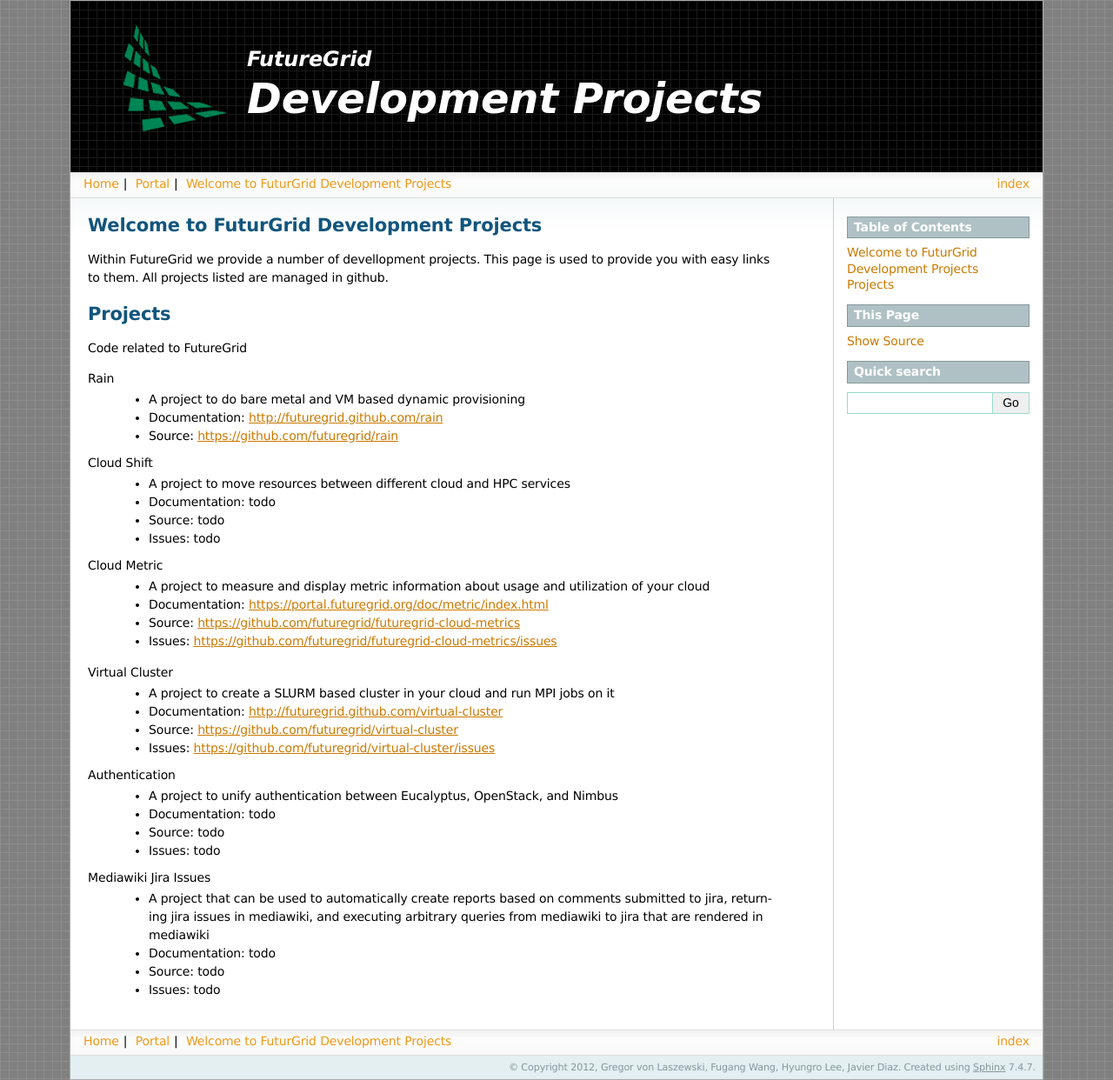
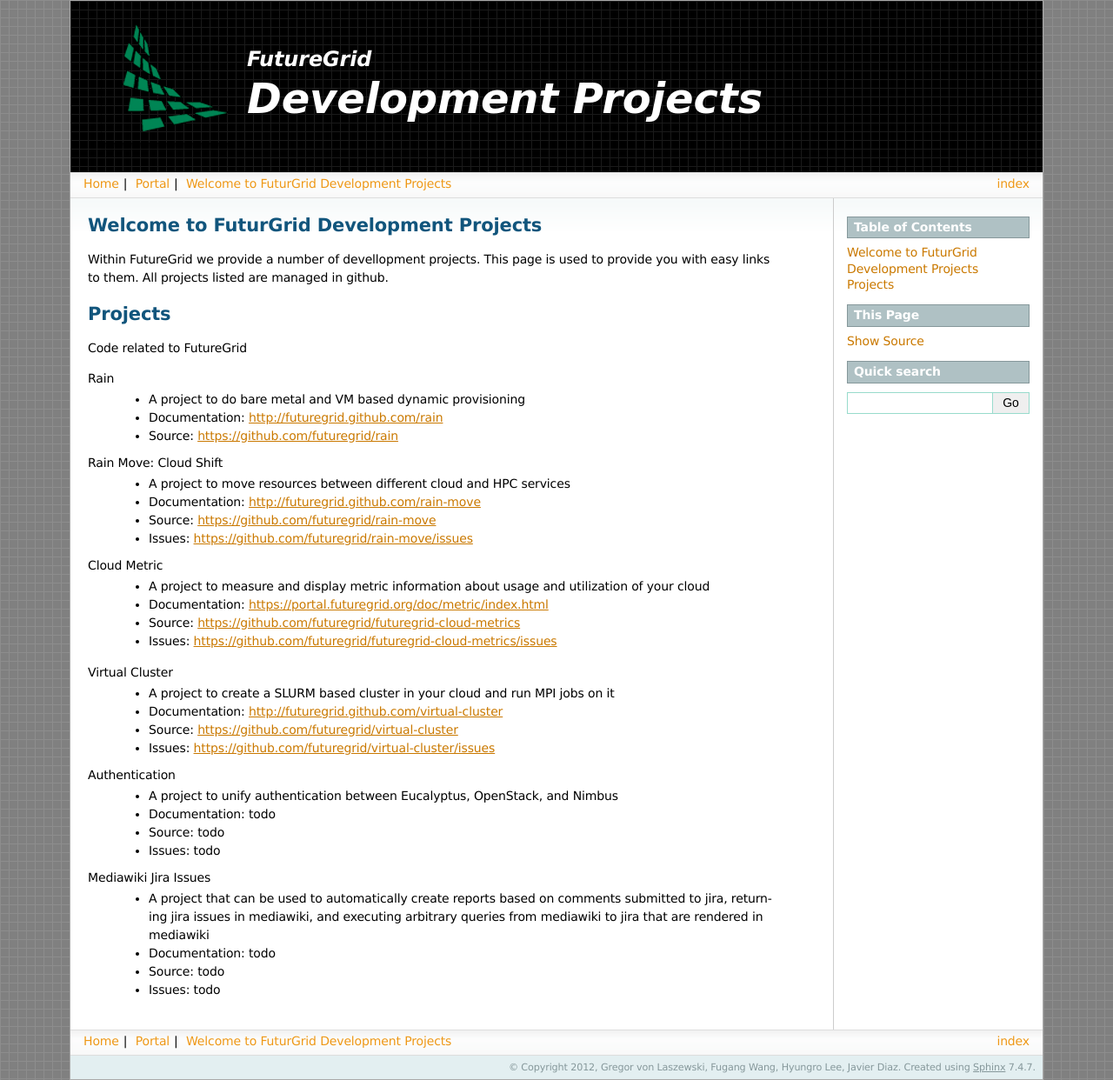
Before and after one commit to futuregrid/doc, a Sphinx documentation site: the page built from doc/source/index.rst, in a window 1280 px wide. Shown: the whole page at 87% size. Built offline with Sphinx 7.4.7, drawn with Linux system fonts in a browser that asks for light colours; formulas are drawn with MathJax 3.

Commit message:
link do doc

```diff
--- a/doc/source/index.rst
+++ b/doc/source/index.rst
@@ -15,11 +15,11 @@
   * Documentation: http://futuregrid.github.com/rain
   * Source: https://github.com/futuregrid/rain
 
-Cloud Shift
+Rain Move: Cloud Shift
   * A project to move resources between different cloud and HPC services
-  * Documentation: todo
-  * Source: todo
-  * Issues: todo
+  * Documentation: http://futuregrid.github.com/rain-move
+  * Source: https://github.com/futuregrid/rain-move
+  * Issues: https://github.com/futuregrid/rain-move/issues
 
 Cloud Metric
   * A project to measure and display metric information about usage and utilization of your cloud
```
